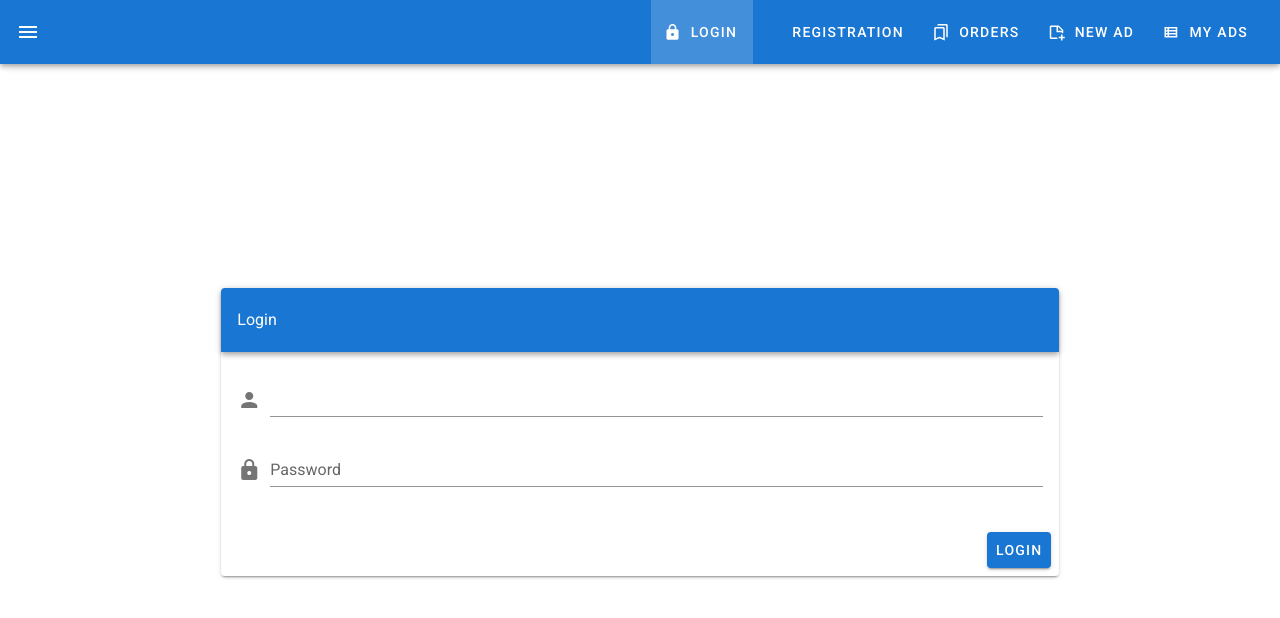
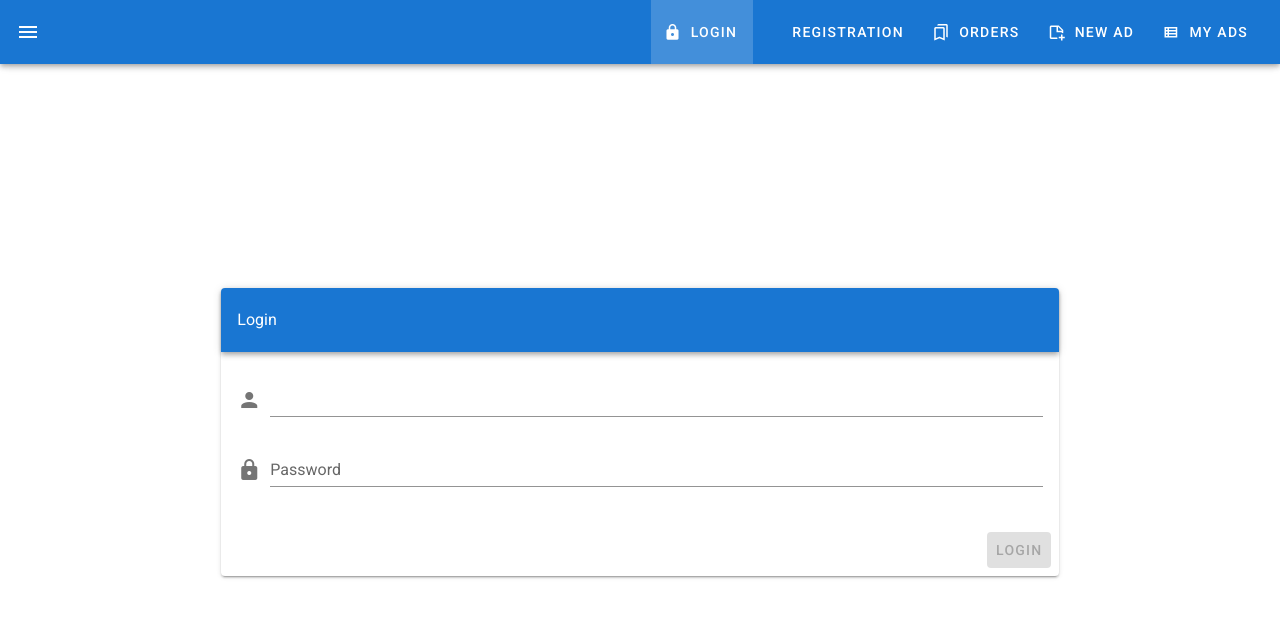
Before and after one commit to Adzhimambetov/Project, a Vue app: page /login in a window 1280 px wide. Shown: the top 618 px of the page. Built offline with nearby package versions, Linux system fonts and the light colour scheme.

Commit message:
Submit формы

```diff
--- a/src/components/Auth/Login.vue
+++ b/src/components/Auth/Login.vue
@@ -28,7 +28,9 @@
 				</v-card-text>
 				<v-card-actions>
 					<v-spacer></v-spacer>
-					<v-btn color="primary">Login</v-btn>
+					<v-btn color="primary"
+					@click="onSubmit"
+					:disabled="!valid">Login</v-btn>
 				</v-card-actions>
 			</v-card>
 			</v-flex>
@@ -54,6 +56,18 @@ export default {
 
 
 		}
+	},
+	methods: {
+		onSubmit(){
+			if (this.$refs.form.validate()){
+				const user = {
+					email: this.email,
+					password: this.password
+				}
+				console.log(user)
+			}
+		}
 	}
+
 }
 </script>
```
